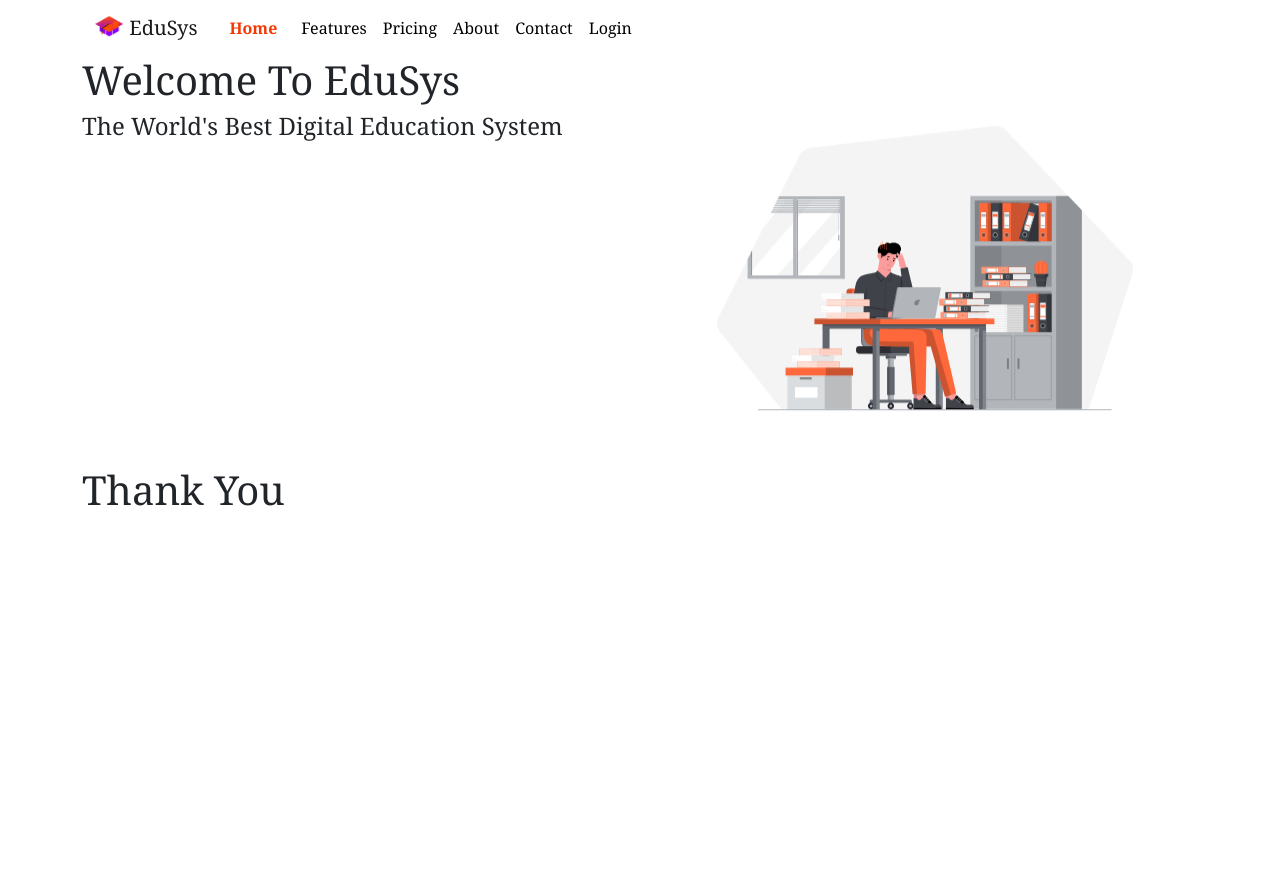
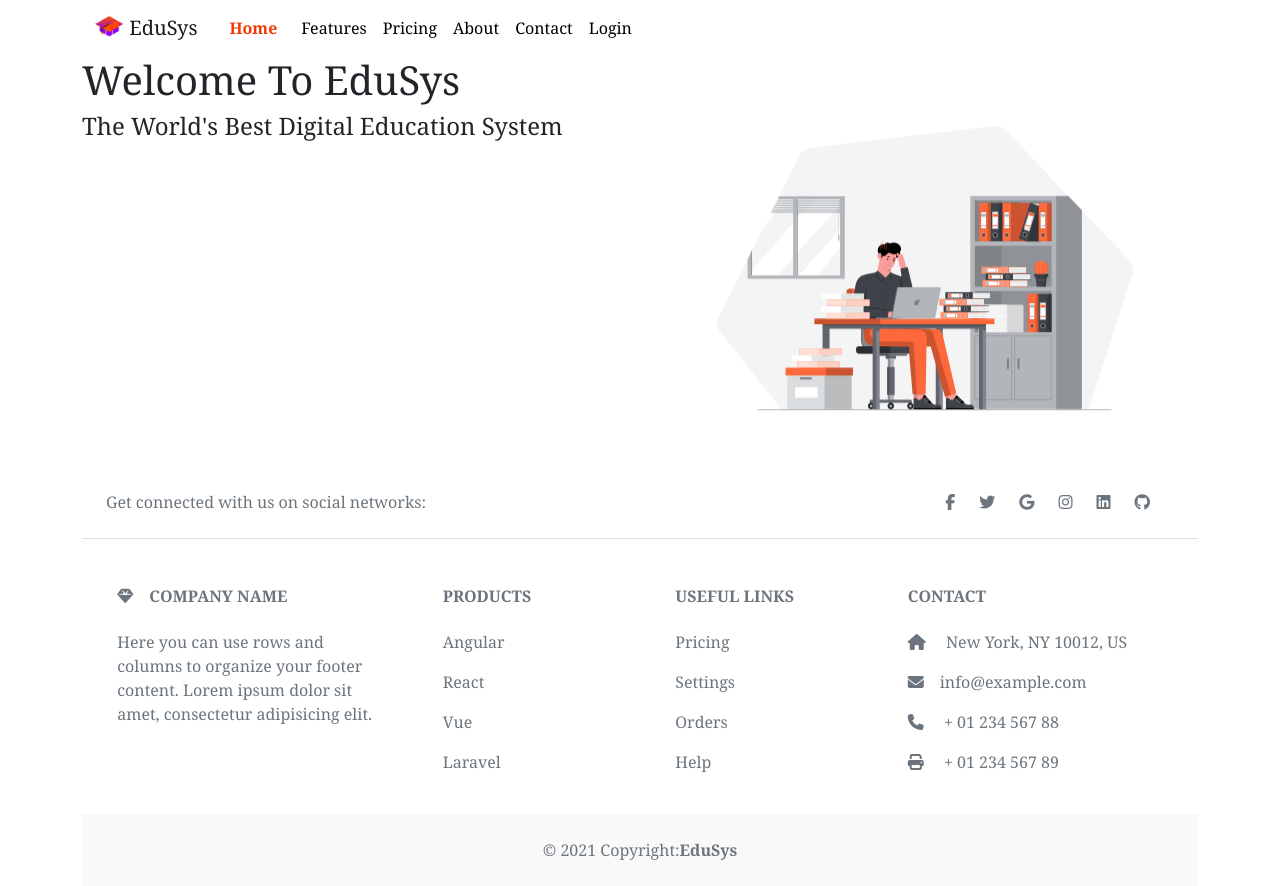
Before and after one commit to soumwadeep/EduSys, a React (Create React App) app: page /Home in a window 1280 px wide. Before the commit the page ends 800 px from the top, so only its background shows below. Built offline with nearby package versions, Linux system fonts and the light colour scheme.

Commit message:
Added Footer

```diff
--- a/public/index.html
+++ b/public/index.html
@@ -14,7 +14,7 @@
     <link rel="stylesheet" href="https://cdn.jsdelivr.net/npm/bootstrap@5.2.0/dist/css/bootstrap.min.css">
     <script src="https://cdn.jsdelivr.net/npm/bootstrap@5.2.0/dist/js/bootstrap.bundle.min.js"></script>
     <!-- Font Awesome Icon -->
-    <link rel="stylesheet" href="https://cdnjs.cloudflare.com/ajax/libs/font-awesome/4.7.0/css/font-awesome.css">
+    <script src="https://kit.fontawesome.com/85dfc92668.js" crossorigin="anonymous"></script>
     <title>EduSys</title>
   </head>
   <body>
--- a/src/App.css
+++ b/src/App.css
@@ -1,12 +1,22 @@
 body {
   font-family: Georgia;
 }
-
+.navbar
+{
+  background-color: white;
+}
+#navbarNavDropdown
+{
+  text-align: center;
+}
 .imgfix {
   width: 100%;
   height: auto;
 }
-
+.text-reset
+{
+  text-decoration: none;
+}
 #animateimg {
   animation: up-down 2s ease-in-out infinite alternate-reverse both;
 }
@@ -46,3 +56,11 @@ body {
     transform: translateY(-10px);
   }
 }
+#footer
+{
+  text-align: center;
+}
+#copyright-text
+{
+  background-color: rgba(0, 0, 0, 0.025);
+}
--- a/src/components/Footer.js
+++ b/src/components/Footer.js
@@ -1,10 +1,131 @@
 import React from "react";
+import { NavLink } from "react-router-dom";
 
 const Footer = () => {
   return (
     <>
-      <footer id="footer">
-        <h1>Thank You</h1>
+      <footer className="text-center text-lg-start bg-white text-muted">
+        <section className="d-flex justify-content-center justify-content-lg-between p-4 border-bottom">
+          <div className="me-5 d-none d-lg-block">
+            <span>Get connected with us on social networks:</span>
+          </div>
+
+          <div>
+            <NavLink to="" className="me-4 link-secondary">
+              <i className="fab fa-facebook-f"></i>
+            </NavLink>
+            <NavLink to="" className="me-4 link-secondary">
+              <i className="fab fa-twitter"></i>
+            </NavLink>
+            <NavLink to="" className="me-4 link-secondary">
+              <i className="fab fa-google"></i>
+            </NavLink>
+            <NavLink to="" className="me-4 link-secondary">
+              <i className="fab fa-instagram"></i>
+            </NavLink>
+            <NavLink to="" className="me-4 link-secondary">
+              <i className="fab fa-linkedin"></i>
+            </NavLink>
+            <NavLink to="" className="me-4 link-secondary">
+              <i className="fab fa-github"></i>
+            </NavLink>
+          </div>
+        </section>
+
+        <section className="">
+          <div className="container text-center text-md-start mt-5">
+            <div className="row mt-3">
+              <div className="col-md-3 col-lg-4 col-xl-3 mx-auto mb-4">
+                <h6 className="text-uppercase fw-bold mb-4">
+                  <i className="fas fa-gem me-3 text-secondary"></i>Company name
+                </h6>
+                <p>
+                  Here you can use rows and columns to organize your footer
+                  content. Lorem ipsum dolor sit amet, consectetur adipisicing
+                  elit.
+                </p>
+              </div>
+
+              <div className="col-md-2 col-lg-2 col-xl-2 mx-auto mb-4">
+                <h6 className="text-uppercase fw-bold mb-4">Products</h6>
+                <p>
+                  <NavLink to="#!" className="text-reset">
+                    Angular
+                  </NavLink>
+                </p>
+                <p>
+                  <NavLink to="#!" className="text-reset">
+                    React
+                  </NavLink>
+                </p>
+                <p>
+                  <NavLink to="#!" className="text-reset">
+                    Vue
+                  </NavLink>
+                </p>
+                <p>
+                  <NavLink to="#!" className="text-reset">
+                    Laravel
+                  </NavLink>
+                </p>
+              </div>
+
+              <div className="col-md-3 col-lg-2 col-xl-2 mx-auto mb-4">
+                <h6 className="text-uppercase fw-bold mb-4">Useful links</h6>
+                <p>
+                  <NavLink to="#!" className="text-reset">
+                    Pricing
+                  </NavLink>
+                </p>
+                <p>
+                  <NavLink to="#!" className="text-reset">
+                    Settings
+                  </NavLink>
+                </p>
+                <p>
+                  <NavLink to="#!" className="text-reset">
+                    Orders
+                  </NavLink>
+                </p>
+                <p>
+                  <NavLink to="#!" className="text-reset">
+                    Help
+                  </NavLink>
+                </p>
+              </div>
+
+              <div className="col-md-4 col-lg-3 col-xl-3 mx-auto mb-md-0 mb-4">
+                <h6 className="text-uppercase fw-bold mb-4">Contact</h6>
+                <p>
+                  <i className="fas fa-home me-3 text-secondary"></i> New York,
+                  NY 10012, US
+                </p>
+                <p>
+                  <i className="fas fa-envelope me-3 text-secondary"></i>
+                  info@example.com
+                </p>
+                <p>
+                  <i className="fas fa-phone me-3 text-secondary"></i> + 01 234
+                  567 88
+                </p>
+                <p>
+                  <i className="fas fa-print me-3 text-secondary"></i> + 01 234
+                  567 89
+                </p>
+              </div>
+            </div>
+          </div>
+        </section>
+
+        <div
+          className="text-center p-4"
+          id="copyright-text"
+        >
+          © 2021 Copyright:
+          <NavLink className="text-reset fw-bold" to="/">
+            EduSys
+          </NavLink>
+        </div>
       </footer>
     </>
   );
```
